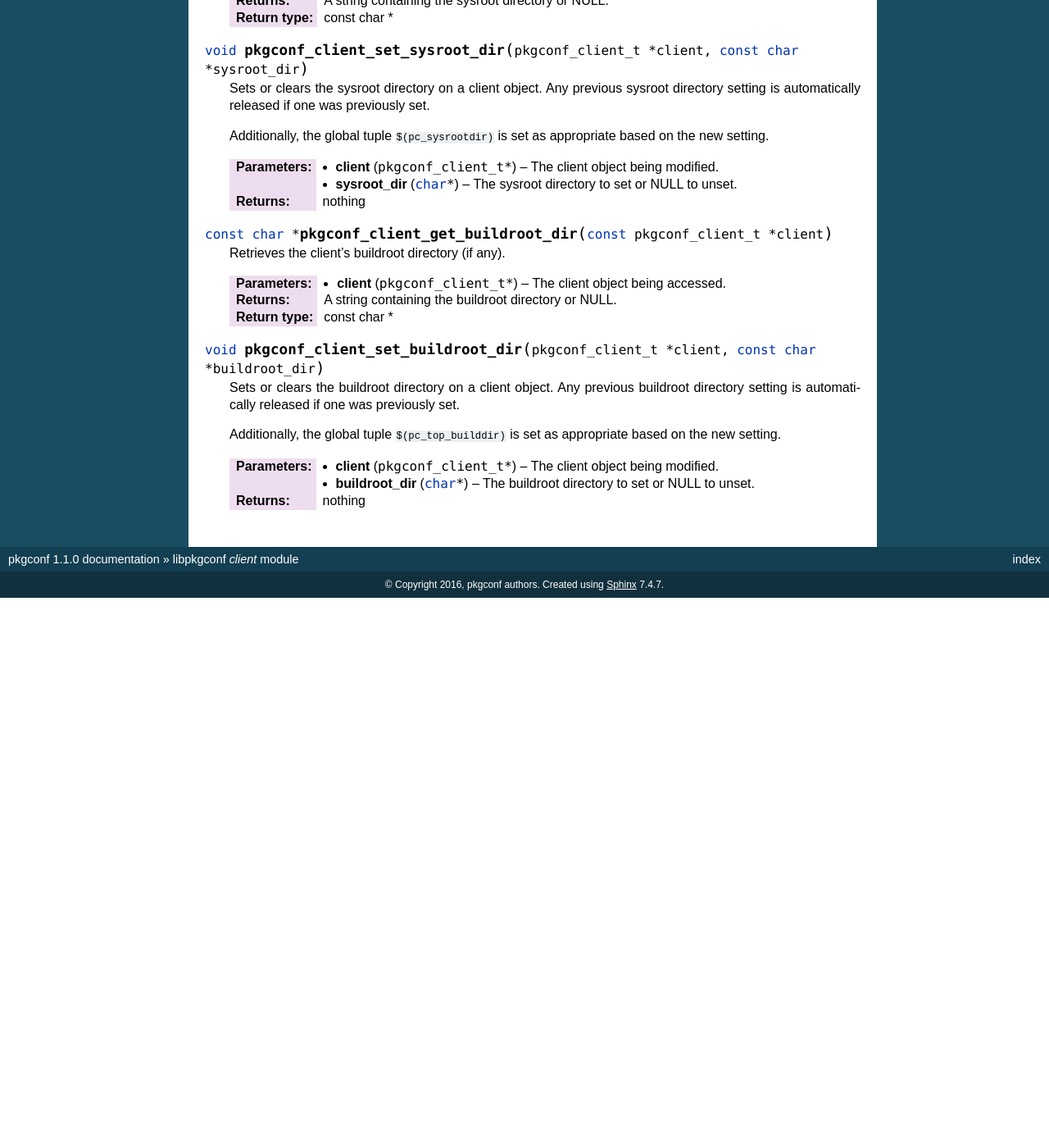
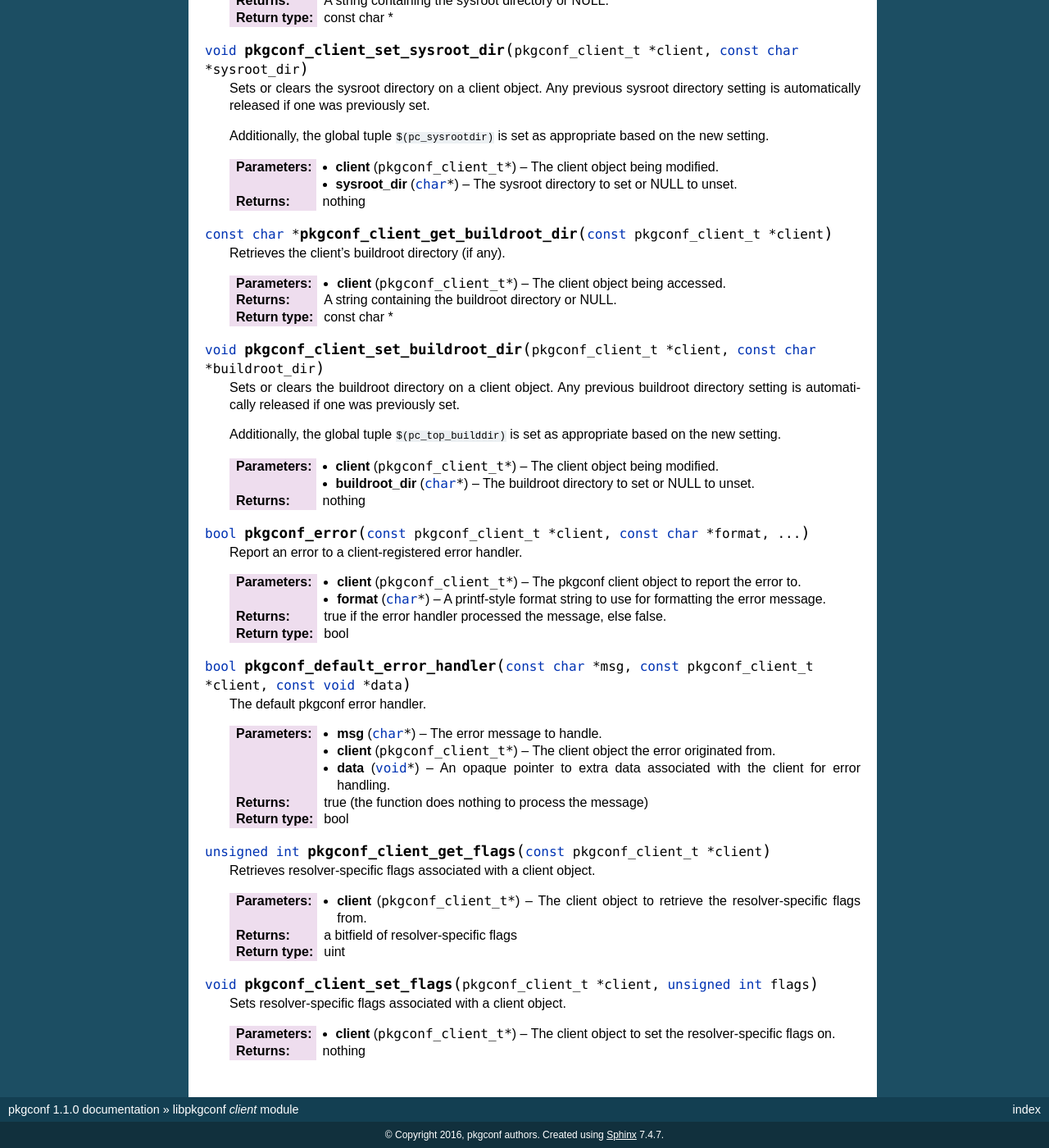
Before and after one commit to pkgconf/pkgconf, a Sphinx documentation site: the page built from doc/libpkgconf-client.rst, in a window 1280 px wide and 1400 px high, scrolled down 931 px. Shown: the whole window at 82% size. Built offline with Sphinx 7.4.7, drawn with Linux system fonts in a browser that asks for light colours; pages that are not in the unit, such as notebooks, are missing from menus; before the commit the page ends 1660 px from its top, so only the background shows below that.

Commit message:
libpkgconf: client: add pkgconf_client_t.flags and a get/set interface for it

```diff
--- a/doc/libpkgconf-client.rst
+++ b/doc/libpkgconf-client.rst
@@ -78,3 +78,37 @@ thread boundaries.
    :param pkgconf_client_t* client: The client object being modified.
    :param char* buildroot_dir: The buildroot directory to set or NULL to unset.
    :return: nothing
+
+.. c:function:: bool pkgconf_error(const pkgconf_client_t *client, const char *format, ...)
+
+   Report an error to a client-registered error handler.
+
+   :param pkgconf_client_t* client: The pkgconf client object to report the error to.
+   :param char* format: A printf-style format string to use for formatting the error message.
+   :return: true if the error handler processed the message, else false.
+   :rtype: bool
+
+.. c:function:: bool pkgconf_default_error_handler(const char *msg, const pkgconf_client_t *client, const void *data)
+
+   The default pkgconf error handler.
+
+   :param char* msg: The error message to handle.
+   :param pkgconf_client_t* client: The client object the error originated from.
+   :param void* data: An opaque pointer to extra data associated with the client for error handling.
+   :return: true (the function does nothing to process the message)
+   :rtype: bool
+
+.. c:function:: unsigned int pkgconf_client_get_flags(const pkgconf_client_t *client)
+
+   Retrieves resolver-specific flags associated with a client object.
+
+   :param pkgconf_client_t* client: The client object to retrieve the resolver-specific flags from.
+   :return: a bitfield of resolver-specific flags
+   :rtype: uint
+
+.. c:function:: void pkgconf_client_set_flags(pkgconf_client_t *client, unsigned int flags)
+
+   Sets resolver-specific flags associated with a client object.
+
+   :param pkgconf_client_t* client: The client object to set the resolver-specific flags on.
+   :return: nothing
```
Also changed, not shown: 2 other files.
